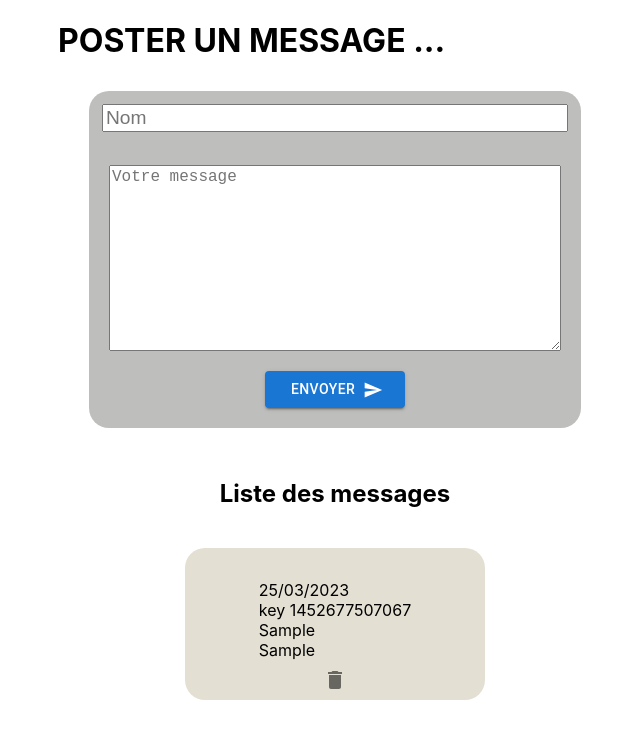
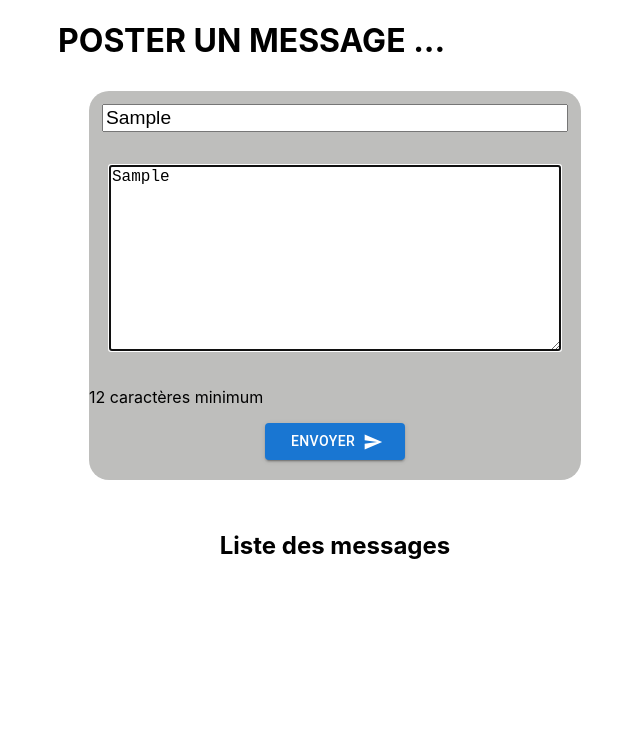
Before and after one commit to Alainbid/test-typescript, a React (Create React App) app: page / in a window 1280 px wide. Both pictures are taken after typing "Sample", "Sample" into the empty fields and a click on the button "ENVOYER". Shown: the top 738 px of the page, without its empty margins (305-945 px from the left). Built offline with nearby package versions, Linux system fonts and the light colour scheme.

Commit message:
messages d'erreurs

```diff
--- a/src/App.tsx
+++ b/src/App.tsx
@@ -7,23 +7,28 @@ import SendIcon from "@mui/icons-material/Send";
 import Button from "@mui/material/Button";
 
 const App = () => {
-  const [errors, setErrors] = useState(false);
+
   const [messageData, setMessageData] = useState<MessageInt[]>([]);
   const [isSubmitSuccessful, setIsSubmitSuccessful] = useState(false);
-  const { register, handleSubmit, reset } = useForm();
+  const {
+    register,
+    handleSubmit,
+    // watch,
+    // setError,
+    formState: { errors },
+    reset,
+  } = useForm();
 
   useEffect(() => {
     reset({
       leMessage: "",
       leNom: "",
     });
-    setErrors(false);
+
   }, [isSubmitSuccessful, reset]);
 
-  const onError = (erreurs: any, e: any) => {
-
-    erreurs ? console.log("erreurs ", errors) : console.log("ok");
-
+  const onError = (errors: any, e: any) => {
+    errors ? console.log("erreurs ", errors) : console.log("ok");
     setIsSubmitSuccessful(false);
   };
 
@@ -46,23 +51,37 @@ const App = () => {
       <h1>POSTER UN MESSAGE ...</h1>
       <form onSubmit={handleSubmit(onSubmit, onError)}>
         <input
-          type="name"
+          type="text"
           placeholder="Nom"
           id="name"
           className="name"
-          {...register("leNom", { required: true })}
+          {...register("leNom",
+
+          {  minLength: {
+              value: 3,
+              message: "⚠ 3 caractères minimum",
+            },
+            required : "Veuillez indiquer votre nom"}
+          )}
         />
-
+{errors.leNom && <i>{errors.leNom.message?.toString()}</i>}
         <textarea
           placeholder="Votre message"
           id="leMessage"
-          {...register("leMessage", { required: true, maxLength: 1000 })}
+          {...register("leMessage", { minLength :
+            { value:12, message:" 12 caractères minimum" },
+            required : "Veuillez rédiger votre message"
+          })}
         />
+{ errors.leMessage && <p>{errors.leMessage.message?.toString()}</p> }
+
         <Button type="submit" variant="contained" endIcon={<SendIcon />}>
           Envoyer
         </Button>
         <br></br>
       </form>
+
+
       <div className="list-message">
         <h2>Liste des messages</h2>
         <div>
```
